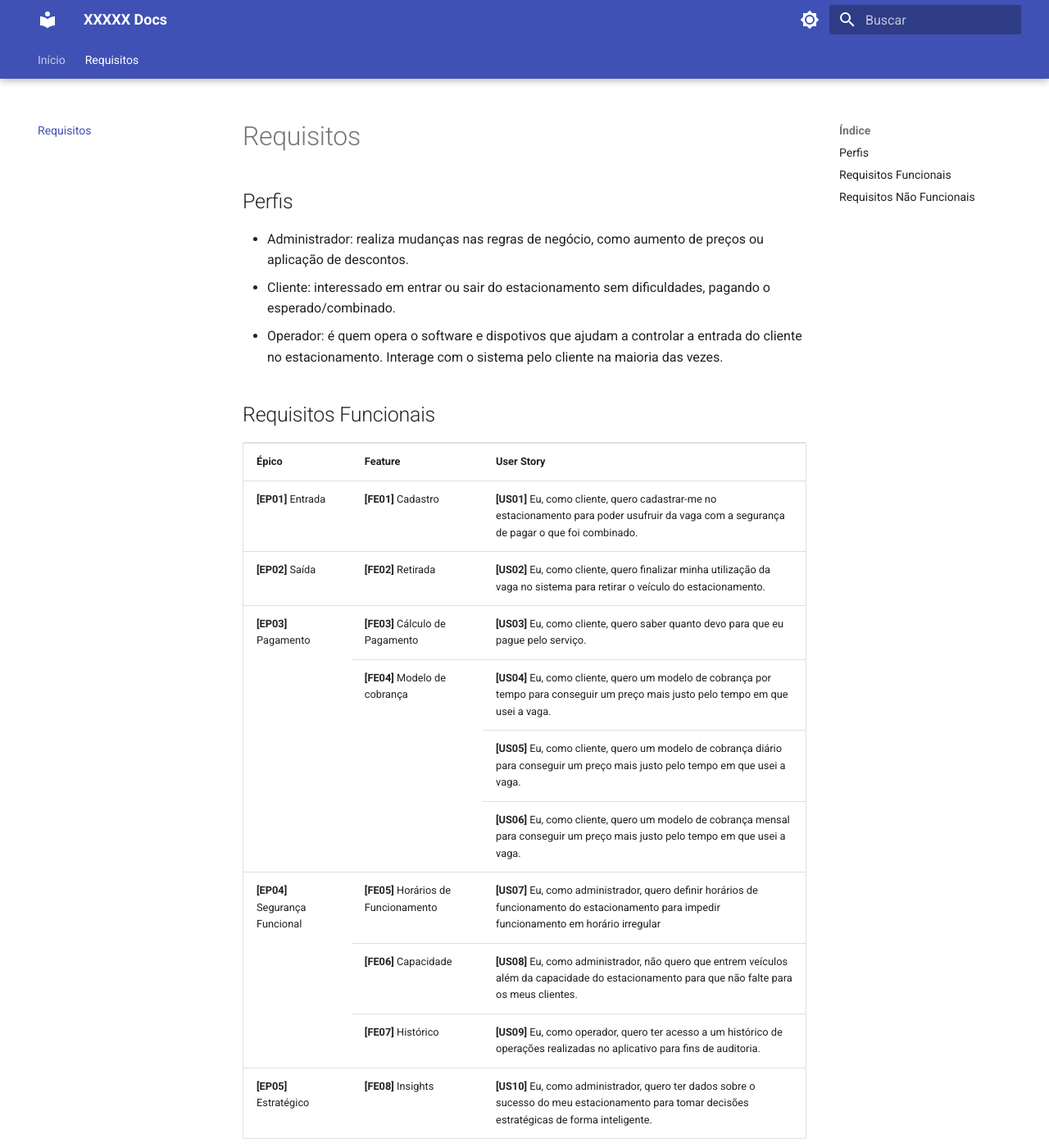
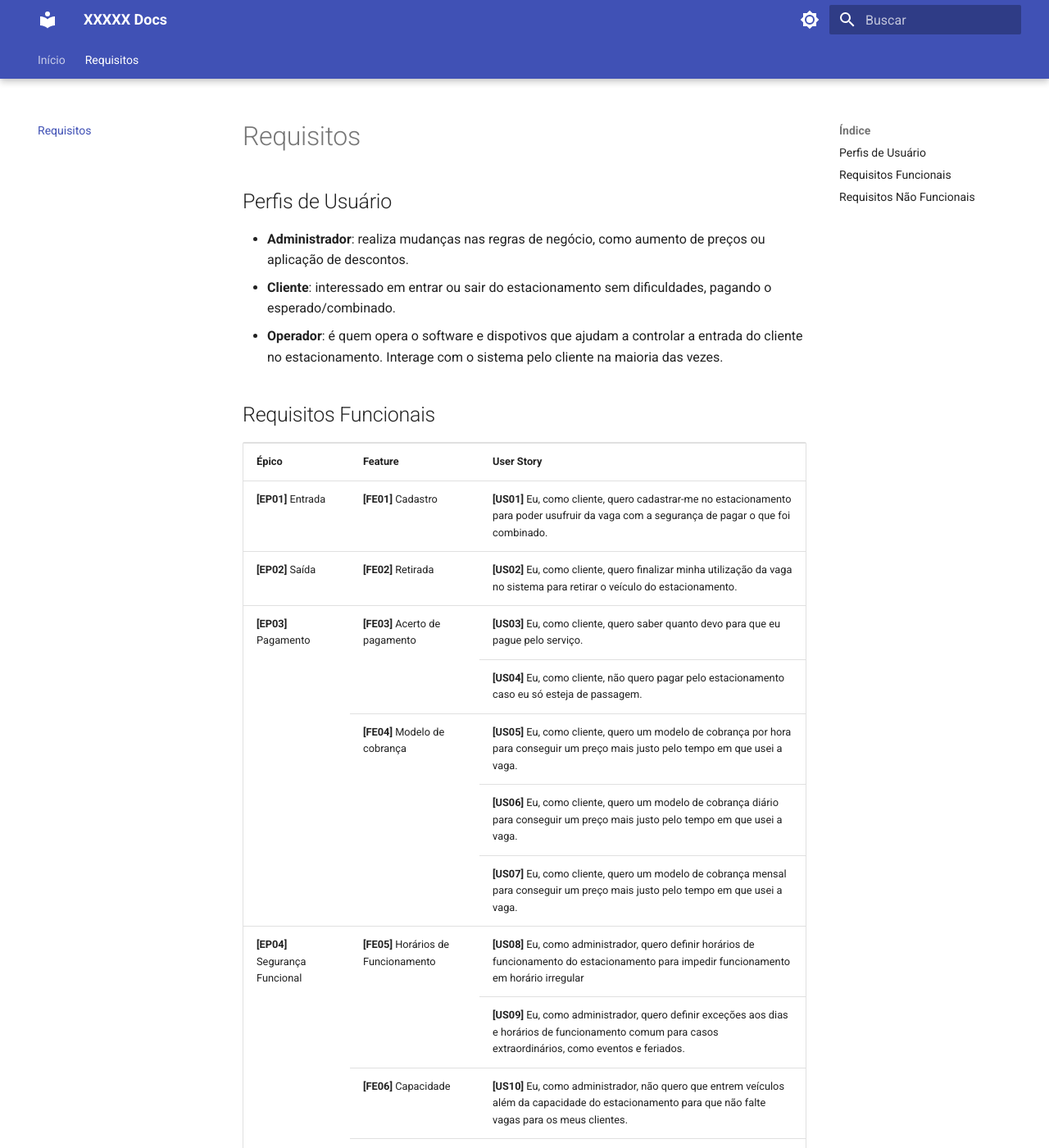
Before and after one commit to Estaciona-Rapido/docs, an MkDocs documentation site: the page built from docs/requisitos.md, in a window 1280 px wide and 1400 px high. Shown: the whole window at 82% size. Built offline with MkDocs 1.6.1 and Material for MkDocs 9.7.7, drawn with Linux system fonts in a browser that asks for light colours; some of the changed text lies outside the part shown.

Commit message:
Atualização dos requisitos

```diff
--- a/docs/requisitos.md
+++ b/docs/requisitos.md
@@ -1,10 +1,10 @@
 # Requisitos
 
-## Perfis
+## Perfis de Usuário
 
-- Administrador: realiza mudanças nas regras de negócio, como aumento de preços ou aplicação de descontos.
-- Cliente: interessado em entrar ou sair do estacionamento sem dificuldades, pagando o esperado/combinado.
-- Operador: é quem opera o software e dispotivos que ajudam a controlar a entrada do cliente no estacionamento. Interage com o sistema pelo cliente na maioria das vezes.
+- **Administrador**: realiza mudanças nas regras de negócio, como aumento de preços ou aplicação de descontos.
+- **Cliente**: interessado em entrar ou sair do estacionamento sem dificuldades, pagando o esperado/combinado.
+- **Operador**: é quem opera o software e dispotivos que ajudam a controlar a entrada do cliente no estacionamento. Interage com o sistema pelo cliente na maioria das vezes.
 
 ## Requisitos Funcionais
 
@@ -23,26 +23,28 @@ Saída
     Retirada
         2. Eu, como cliente, quero finalizar minha utilização da vaga no sistema para retirar o veículo do estacionamento.
 Pagamento
-    Cálculo de Pagamento
+    Acerto de Pagamento
         3. Eu, como cliente, quero saber quanto devo para que eu pague pelo serviço.
-    Pagamento
+
+        4. Eu, como cliente, não quero pagar pelo estacionamento caso eu só esteja de passagem.
         (EXTRA) Eu, como cliente, quero pagar pelo meu tempo no estacionamento via PIX para poder sair dele.
     Modelo de cobrança
-        4. Eu, como cliente, quero um modelo de cobrança por tempo para conseguir um preço mais justo pelo tempo em que usei a vaga.
-        5. Eu, como cliente, quero um modelo de cobrança diário para conseguir um preço mais justo pelo tempo em que usei a vaga.
-        6. Eu, como cliente, quero um modelo de cobrança mensal para conseguir um preço mais justo pelo tempo em que usei a vaga.
+        5. Eu, como cliente, quero um modelo de cobrança por hora para conseguir um preço mais justo pelo tempo em que usei a vaga.
+        6. Eu, como cliente, quero um modelo de cobrança diário para conseguir um preço mais justo pelo tempo em que usei a vaga.
+        7. Eu, como cliente, quero um modelo de cobrança mensal para conseguir um preço mais justo pelo tempo em que usei a vaga.
     Envio de Pagamento
         (EXTRA) Eu, como administrador, quero inserir minha chave PIX para que os clientes tenham mais facilidade de pagar pela vaga.
 Segurança Funcional
     Horários de Funcionamento
-        7. Eu, como administrador, quero definir horários de funcionamento do estacionamento para impedir funcionamento em horário irregular.
+        8. Eu, como administrador, quero definir horários de funcionamento do estacionamento para impedir funcionamento em horário irregular.
+        9. Eu, como administrador, quero definir exceções aos dias e horários de funcionamento comum para casos extraordinários, como eventos e feriados.
     Capacidade
-        8. Eu, como administrador, não quero que entrem veículos além da capacidade do estacionamento para que não falte para os meus clientes.
+        10. Eu, como administrador, não quero que entrem veículos além da capacidade do estacionamento para que não falte vagas para os meus clientes.
     Histórico
-        9. Eu, como operador, quero ter acesso a um histórico de operações realizadas no aplicativo para fins de auditoria.
+        11. Eu, como operador, quero ter acesso a um histórico de operações realizadas no aplicativo para fins de auditoria.
 Estratégico
     Insights
-        10. Eu, como administrador, quero ter dados sobre o sucesso do meu estacionamento para tomar decisões estratégicas de forma inteligente.
+        12. Eu, como administrador, quero ter dados sobre o sucesso do meu estacionamento para tomar decisões estratégicas de forma inteligente.
 --->
 
 
@@ -73,37 +75,43 @@ Estratégico
                 <td><b>[US02]</b> Eu, como cliente, quero finalizar minha utilização da vaga no sistema para retirar o veículo do estacionamento.</td>
             </tr>
             <tr>
-                <td rowspan="4"><b>[EP03]</b> Pagamento</td>
-                <td rowspan="1"><b>[FE03]</b> Cálculo de Pagamento</td>
+                <td rowspan="5"><b>[EP03]</b> Pagamento</td>
+                <td rowspan="2"><b>[FE03]</b> Acerto de pagamento</td>
                 <td><b>[US03]</b> Eu, como cliente, quero saber quanto devo para que eu pague pelo serviço.</td>
             </tr>
             <tr>
-                <td rowspan="3"><b>[FE04]</b> Modelo de cobrança</td>
-                <td><b>[US04]</b> Eu, como cliente, quero um modelo de cobrança por tempo para conseguir um preço mais justo pelo tempo em que usei a vaga.</td>
+                <td><b>[US04]</b> Eu, como cliente, não quero pagar pelo estacionamento caso eu só esteja de passagem.</td>
             </tr>
             <tr>
-                <td><b>[US05]</b> Eu, como cliente, quero um modelo de cobrança diário para conseguir um preço mais justo pelo tempo em que usei a vaga.</td>
+                <td rowspan="3"><b>[FE04]</b> Modelo de cobrança</td>
+                <td><b>[US05]</b> Eu, como cliente, quero um modelo de cobrança por hora para conseguir um preço mais justo pelo tempo em que usei a vaga.</td>
             </tr>
             <tr>
-                <td><b>[US06]</b> Eu, como cliente, quero um modelo de cobrança mensal para conseguir um preço mais justo pelo tempo em que usei a vaga.</td>
+                <td><b>[US06]</b> Eu, como cliente, quero um modelo de cobrança diário para conseguir um preço mais justo pelo tempo em que usei a vaga.</td>
             </tr>
             <tr>
-                <td rowspan="3"><b>[EP04]</b> Segurança Funcional</td>
-                <td rowspan="1"><b>[FE05]</b> Horários de Funcionamento</td>
-                <td><b>[US07]</b> Eu, como administrador, quero definir horários de funcionamento do estacionamento para impedir funcionamento em horário irregular</td>
+                <td><b>[US07]</b> Eu, como cliente, quero um modelo de cobrança mensal para conseguir um preço mais justo pelo tempo em que usei a vaga.</td>
+            </tr>
+            <tr>
+                <td rowspan="4"><b>[EP04]</b> Segurança Funcional</td>
+                <td rowspan="2"><b>[FE05]</b> Horários de Funcionamento</td>
+                <td><b>[US08]</b> Eu, como administrador, quero definir horários de funcionamento do estacionamento para impedir funcionamento em horário irregular</td>
+            </tr>
+            <tr>
+                <td><b>[US09]</b> Eu, como administrador, quero definir exceções aos dias e horários de funcionamento comum para casos extraordinários, como eventos e feriados.</td>
             </tr>
             <tr>
                 <td rowspan="1"><b>[FE06]</b> Capacidade</td>
-                <td><b>[US08]</b> Eu, como administrador, não quero que entrem veículos além da capacidade do estacionamento para que não falte para os meus clientes.</td>
+                <td><b>[US10]</b> Eu, como administrador, não quero que entrem veículos além da capacidade do estacionamento para que não falte vagas para os meus clientes.</td>
             </tr>
             <tr>
                 <td rowspan="1"><b>[FE07]</b> Histórico</td>
-                <td><b>[US09]</b> Eu, como operador, quero ter acesso a um histórico de operações realizadas no aplicativo para fins de auditoria.</td>
+                <td><b>[US11]</b> Eu, como operador, quero ter acesso a um histórico de operações realizadas no aplicativo para fins de auditoria.</td>
             </tr>
             <tr>
                 <td rowspan="1"><b>[EP05]</b> Estratégico</td>
                 <td rowspan="1"><b>[FE08]</b> Insights</td>
-                <td><b>[US10]</b> Eu, como administrador, quero ter dados sobre o sucesso do meu estacionamento para tomar decisões estratégicas de forma inteligente.</td>
+                <td><b>[US12]</b> Eu, como administrador, quero ter dados sobre o sucesso do meu estacionamento para tomar decisões estratégicas de forma inteligente.</td>
             </tr>
         </tbody>
     </table>
```
Also changed, not shown: other parts of docs/requisitos.md (+1 -1 lines).
